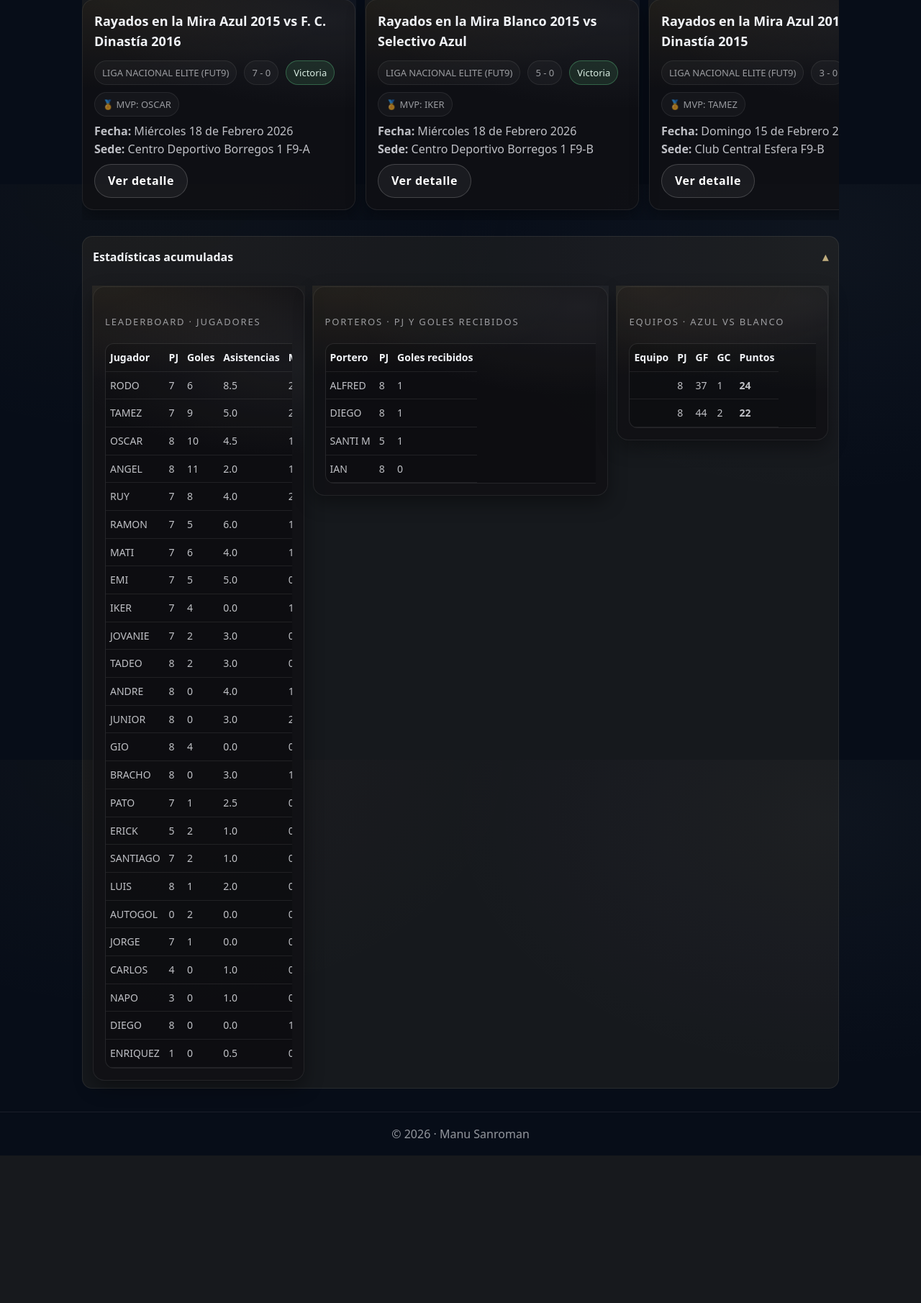
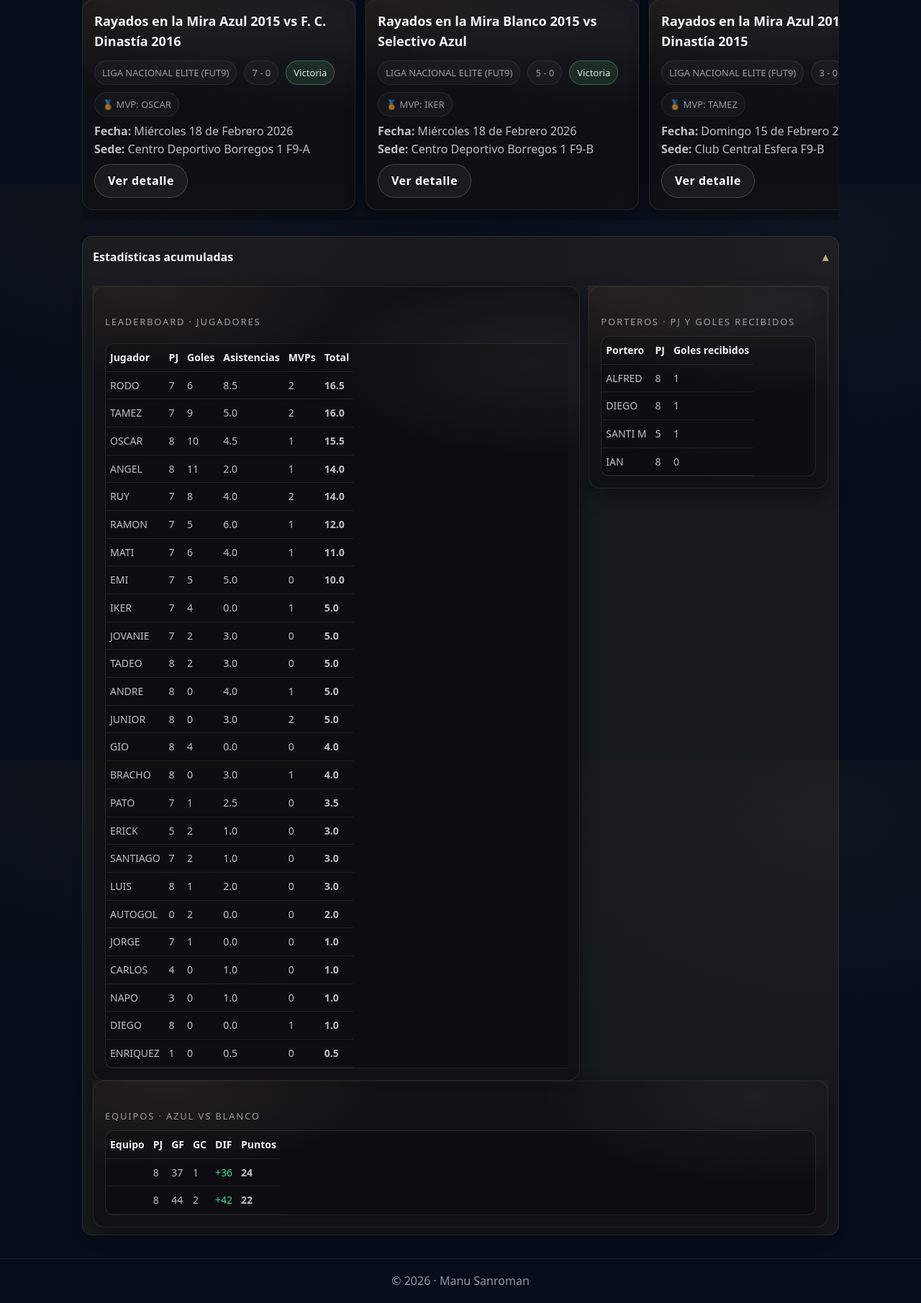
Before and after one commit to manumanusanroman-rgb/Manu, a FastAPI app: page /partidos in a window 1280 px wide, after a click on "Estadísticas acumuladas". Shown: the part 544-2355 px from the top of the page at 72% size. Before the commit the page ends 2150 px from the top, so only its background shows below. Run offline with FastAPI, Linux system fonts and the light colour scheme.

Commit message:
Stats layout: players wide, no scroll for keepers/teams, show team names

```diff
--- a/static/styles.css
+++ b/static/styles.css
@@ -973,8 +973,8 @@ html[data-theme="silver"] .badge-upcoming{
 }
 
 /* fuerza que la tabla no se aplaste en pantallas chicas */
-.table-wrap .events{
-  min-width: 640px;
+#tabla-jugadores{
+  min-width: 720px;
 }
 
 /* evita que el contenedor de la card “corte” la tabla */
@@ -1030,3 +1030,12 @@ html[data-theme="silver"] .badge-upcoming{
   width: 100%;
   min-width: 720px;  /* mantiene scroll horizontal cuando hace falta */
 }
+/* Jugadores ocupa 2 columnas en desktop */
+@media (min-width: 900px){
+  .match-grid{
+    grid-template-columns: repeat(3, minmax(0, 1fr));
+  }
+  .card-wide{
+    grid-column: span 2;
+  }
+}
--- a/templates/partidos.html
+++ b/templates/partidos.html
@@ -112,7 +112,7 @@
     <section class="match-grid" style="margin-top:12px;">
 
 <!-- LEADERBOARD -->
-<article class="card">
+<article class="card card-wide">
   <div class="section-title">Leaderboard · Jugadores</div>
 
   <div class="table-wrap">
@@ -147,7 +147,7 @@
 <article class="card">
   <div class="section-title">Porteros · PJ y Goles recibidos</div>
 
-  <div class="table-wrap">
+
     <table id="tabla-porteros" class="events">
       <thead>
         <tr>
@@ -173,7 +173,6 @@
 <article class="card">
   <div class="section-title">Equipos · Azul vs Blanco</div>
 
-  <div class="table-wrap">
   <table id="tabla-equipos" class="events">
     <thead>
       <tr>
@@ -181,24 +180,33 @@
         <th data-type="num">PJ</th>
         <th data-type="num">GF</th>
         <th data-type="num">GC</th>
+        <th data-type="num">DIF</th>
         <th data-type="num">Puntos</th>
       </tr>
     </thead>
     <tbody>
       {% for e in equipos_tabla %}
+        {% set dif = e["gf"] - e["gc"] %}
         <tr>
           <td>{{ e["equipo"] }}</td>
           <td>{{ e["pj"] }}</td>
           <td>{{ e["gf"] }}</td>
           <td>{{ e["gc"] }}</td>
+          <td>
+            {% if dif > 0 %}
+              <span style="color:#3ddc97;">+{{ dif }}</span>
+            {% elif dif < 0 %}
+              <span style="color:#ff5c5c;">{{ dif }}</span>
+            {% else %}
+              0
+            {% endif %}
+          </td>
           <td><strong>{{ e["pts"] }}</strong></td>
         </tr>
       {% endfor %}
     </tbody>
   </table>
-  </div>
 </article>
-
 </section>
 </div>
 </details>
```
Lines whose indentation alone changed are shown as unchanged.
